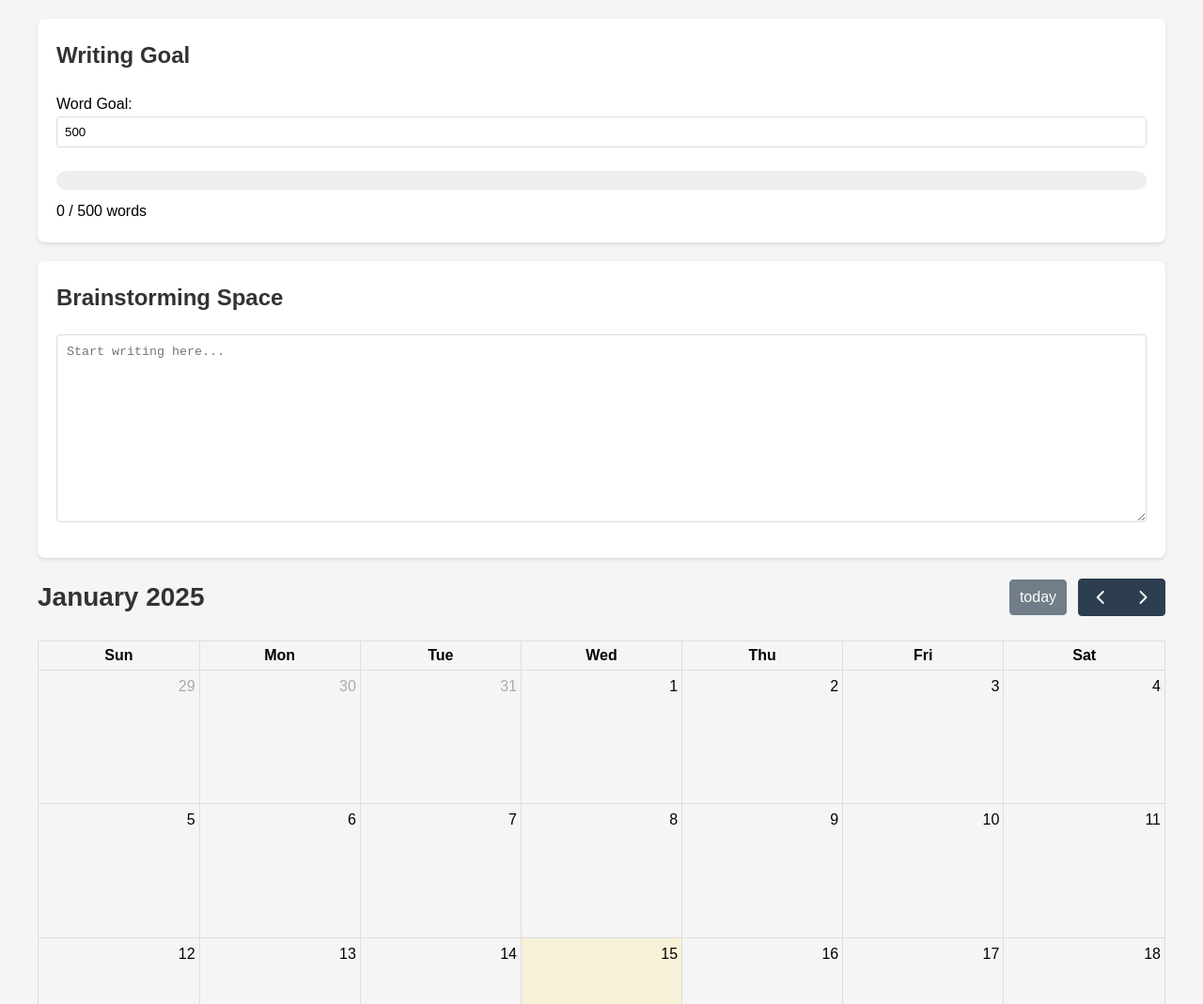
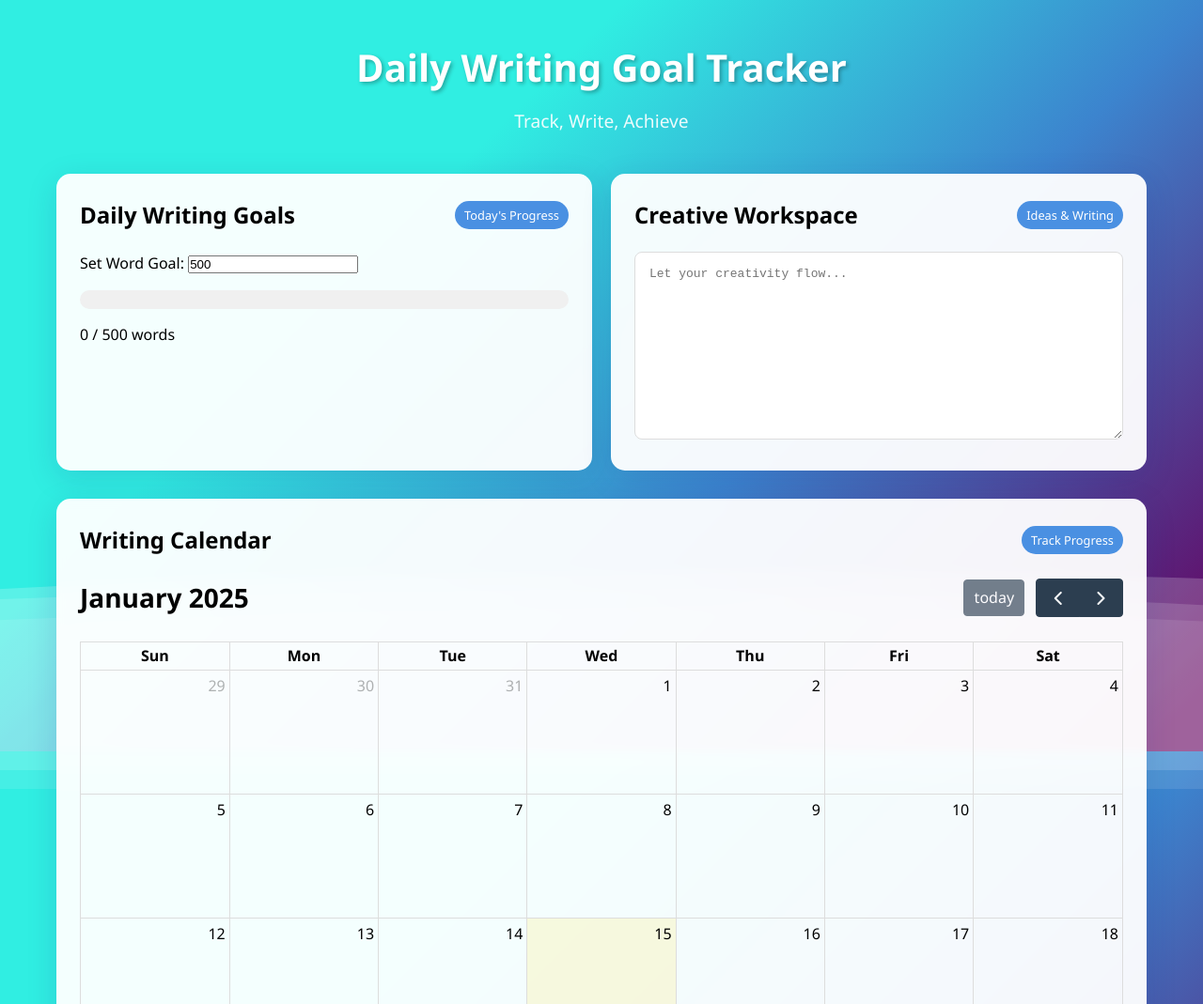
Before and after one commit to NikhilPatil2727/Daily-Writing-Goal-Tracker, a plain HTML site: page index.html in a window 1280 px wide. Shown: the top 1069 px of the page at 94% size. Drawn offline with nearby package versions, Linux system fonts and the light colour scheme.

Commit message:
first commit

```diff
--- a/index.html
+++ b/index.html
@@ -3,32 +3,61 @@
 <head>
     <meta charset="UTF-8">
     <meta name="viewport" content="width=device-width, initial-scale=1.0">
-    <title>Writing Companion</title>
+    <title>Professional Writing Companion</title>
     <link rel="stylesheet" href="style.css">
     <link href='https://cdn.jsdelivr.net/npm/fullcalendar@5.11.0/main.min.css' rel='stylesheet' />
+    <link rel="stylesheet" href="https://cdnjs.cloudflare.com/ajax/libs/animate.css/4.1.1/animate.min.css">
 </head>
 <body>
     <div class="container">
+        <header class="animate__animated animate__fadeIn">
+            <h1>Daily Writing Goal Tracker</h1>
+            <p class="subtitle">Track, Write, Achieve</p>
+        </header>
 
-        <div class="word-counter">
-            <h2> Writing Goal </h2>
-            <div class="goal-setting">
-                <label for="wordGoal">Word Goal:</label>
-                <input type="number" id="wordGoal" value="500" min="1">
+        <div class="dashboard-grid">
+            <div class="word-counter card animate__animated animate__slideInLeft">
+                <div class="card-header">
+                    <h2>Daily Writing Goals</h2>
+                    <span class="badge">Today's Progress</span>
+                </div>
+                <div class="goal-setting">
+                    <label for="wordGoal">Set Word Goal:</label>
+                    <input type="number" id="wordGoal" value="500" min="1">
+                </div>
+                <div class="progress-container">
+                    <div class="progress-bar" id="progress">
+                        <span class="progress-text"></span>
+                    </div>
+                </div>
+                <p id="wordCount" class="stats">0 / 500 words</p>
             </div>
-            <div class="progress-container">
-                <div class="progress-bar" id="progress"></div>
+
+            <div class="brainstorm card animate__animated animate__slideInRight">
+                <div class="card-header">
+                    <h2>Creative Workspace</h2>
+                    <span class="badge">Ideas & Writing</span>
+                </div>
+
+                <textarea id="writeSpace" placeholder="Let your creativity flow..."></textarea>
             </div>
-            <p id="wordCount">0 / 500 words</p>
         </div>
 
-        <div class="brainstorm">
-            <h2>Brainstorming Space</h2>
-            <textarea id="writeSpace" placeholder="Start writing here..."></textarea>
+        <div class="calendar-section card animate__animated animate__slideInUp">
+            <div class="card-header">
+                <h2>Writing Calendar</h2>
+                <span class="badge">Track Progress</span>
+            </div>
+            <div id='calendar'></div>
         </div>
 
-        <div id='calendar'></div>
+        <div class="wave-container">
+            <div class="wave"></div>
+            <div class="wave"></div>
+            <div class="wave"></div>
+        </div>
     </div>
+
     <script src='https://cdn.jsdelivr.net/npm/fullcalendar@5.11.0/main.min.js'></script>
     <script src="script.js"></script>
 </body>
--- a/style.css
+++ b/style.css
@@ -1,3 +1,13 @@
+:root {
+    --primary-color: #4a90e2;
+    --secondary-color: #2c3e50;
+    --accent-color: #e74c3c;
+    --success-color: #2ecc71;
+    --background-start: #65005e;
+    --background-middle: #3c84ce;
+    --background-end: #30eee2;
+}
+
 * {
     margin: 0;
     padding: 0;
@@ -5,93 +15,207 @@
 }
 
 body {
-    font-family: Arial, sans-serif;
+    font-family: 'Segoe UI', Tahoma, Geneva, Verdana, sans-serif;
     line-height: 1.6;
     padding: 20px;
-    background-color: #f5f5f5;
+    background: linear-gradient(315deg,
+        var(--background-start) 3%,
+        var(--background-middle) 38%,
+        var(--background-end) 68%);
+    animation: gradient 15s ease infinite;
+    background-size: 400% 400%;
+    background-attachment: fixed;
+    min-height: 100vh;
 }
 
 .container {
     max-width: 1200px;
     margin: 0 auto;
+    padding: 20px;
 }
 
-h2 {
-    margin-bottom: 20px;
-    color: #333;
+header {
+    text-align: center;
+    margin-bottom: 40px;
 }
 
-.word-counter, .brainstorm {
-    background: white;
-    padding: 20px;
-    border-radius: 8px;
-    margin-bottom: 20px;
-    box-shadow: 0 2px 4px rgba(0,0,0,0.1);
+h1 {
+    color: white;
+    font-size: 2.5em;
+    margin-bottom: 10px;
+    text-shadow: 2px 2px 4px rgba(0,0,0,0.3);
 }
 
-.goal-setting {
-    margin-bottom: 15px;
+.subtitle {
+    color: rgba(255,255,255,0.9);
+    font-size: 1.2em;
+}
+
+.dashboard-grid {
+    display: grid;
+    grid-template-columns: repeat(auto-fit, minmax(300px, 1fr));
+    gap: 20px;
+    margin-bottom: 30px;
+}
+
+.card {
+    background: rgba(255, 255, 255, 0.95);
+    border-radius: 15px;
+    padding: 25px;
+    box-shadow: 0 8px 32px rgba(31, 38, 135, 0.15);
+    backdrop-filter: blur(4px);
+    transition: transform 0.3s ease;
+}
+
+.card:hover {
+    transform: translateY(-5px);
+}
+
+.card-header {
+    display: flex;
+    justify-content: space-between;
+    align-items: center;
+    margin-bottom: 20px;
+}
+
+.badge {
+    background: var(--primary-color);
+    color: white;
+    padding: 5px 10px;
+    border-radius: 20px;
+    font-size: 0.8em;
 }
 
 .progress-container {
-    width: 100%;
+    background: #f0f0f0;
+    border-radius: 10px;
     height: 20px;
-    background-color: #eee;
-    border-radius: 10px;
-    margin-bottom: 10px;
+    margin: 15px 0;
+    overflow: hidden;
 }
 
 .progress-bar {
     height: 100%;
-    background-color: #4CAF50;
+    background: linear-gradient(90deg, var(--success-color), var(--primary-color));
     border-radius: 10px;
-    width: 0%;
-    transition: width 0.3s ease;
+    transition: width 0.5s ease-in-out;
+    position: relative;
 }
+
+.progress-text {
+    position: absolute;
+    right: 10px;
+    color: white;
+    font-size: 0.8em;
+    line-height: 20px;
+}
+
+.writing-tools {
+    margin-bottom: 15px;
+}
+
+/* .tool-btn {
+    background: var(--primary-color);
+    color: white;
+    border: none;
+    padding: 8px 15px;
+    border-radius: 5px;
+    margin-right: 10px;
+    cursor: pointer;
+    transition: background 0.3s ease;
+}
+
+.tool-btn:hover {
+    background: var(--secondary-color);
+} */
 
 textarea {
     width: 100%;
     min-height: 200px;
-    padding: 10px;
+    padding: 15px;
     border: 1px solid #ddd;
-    border-radius: 4px;
-    margin-bottom: 10px;
+    border-radius: 8px;
+    font-size: 1em;
     resize: vertical;
+    transition: border-color 0.3s ease;
 }
 
-input[type="text"],
-input[type="number"],
-input[type="date"] {
-    width: 100%;
-    padding: 8px;
-    margin-bottom: 10px;
-    border: 1px solid #ddd;
-    border-radius: 4px;
+textarea:focus {
+    border-color: var(--primary-color);
+    outline: none;
 }
 
-button {
-    background-color: #4CAF50;
-    color: white;
-    padding: 10px 20px;
-    border: none;
-    border-radius: 4px;
-    cursor: pointer;
+.calendar-section {
+    margin-top: 30px;
 }
 
-button:hover {
-    background-color: #45a049;
-}
-
-#calendar {
-    margin-top: 20px;
-}
-
+/* Responsive Design */
 @media (max-width: 768px) {
-    body {
+    .container {
         padding: 10px;
     }
 
-    .container {
-        width: 100%;
+    .dashboard-grid {
+        grid-template-columns: 1fr;
+    }
+
+    h1 {
+        font-size: 2em;
     }
 }
+
+/* Animation Classes */
+.animate__animated {
+    animation-duration: 1s;
+    animation-fill-mode: both;
+}
+
+@keyframes gradient {
+    0% { background-position: 0% 0%; }
+    50% { background-position: 100% 100%; }
+    100% { background-position: 0% 0%; }
+}
+
+/* Wave Animation */
+.wave-container {
+    position: fixed;
+    bottom: 0;
+    left: 0;
+    width: 100%;
+    overflow: hidden;
+    line-height: 0;
+    z-index: -1;
+}
+
+.wave {
+    background: rgba(255, 255, 255, 0.25);
+    border-radius: 1000% 1000% 0 0;
+    position: fixed;
+    width: 200%;
+    height: 12em;
+    animation: wave 10s -3s linear infinite;
+    transform: translate3d(0, 0, 0);
+    opacity: 0.8;
+    bottom: 0;
+    left: 0;
+}
+
+.wave:nth-child(2) {
+    bottom: -1.25em;
+    animation: wave 18s linear reverse infinite;
+    opacity: 0.6;
+}
+
+.wave:nth-child(3) {
+    bottom: -2.5em;
+    animation: wave 20s -1s reverse infinite;
+    opacity: 0.4;
+}
+
+@keyframes wave {
+    2% { transform: translateX(1); }
+    25% { transform: translateX(-25%); }
+    50% { transform: translateX(-50%); }
+    75% { transform: translateX(-25%); }
+    100% { transform: translateX(1); }
+}
```
